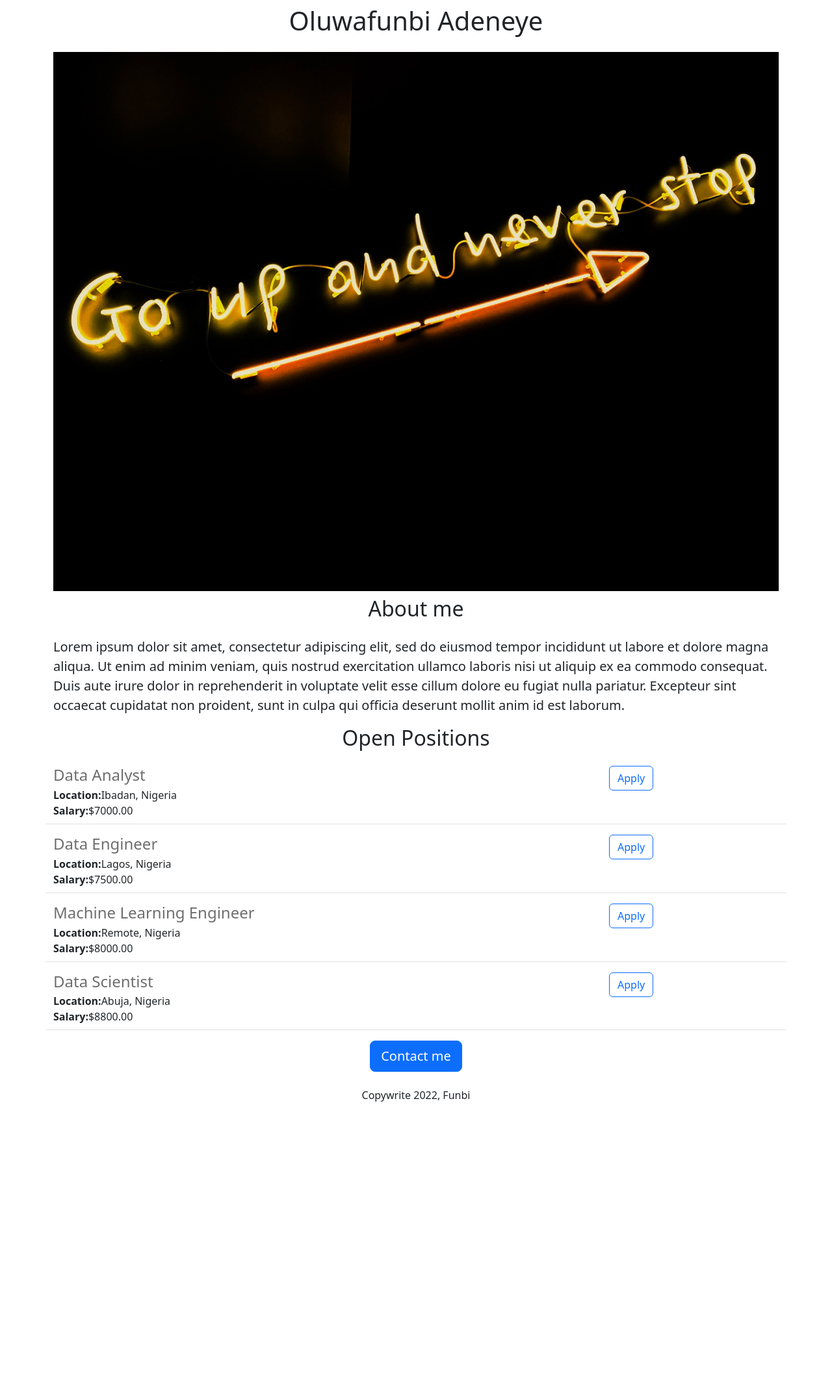
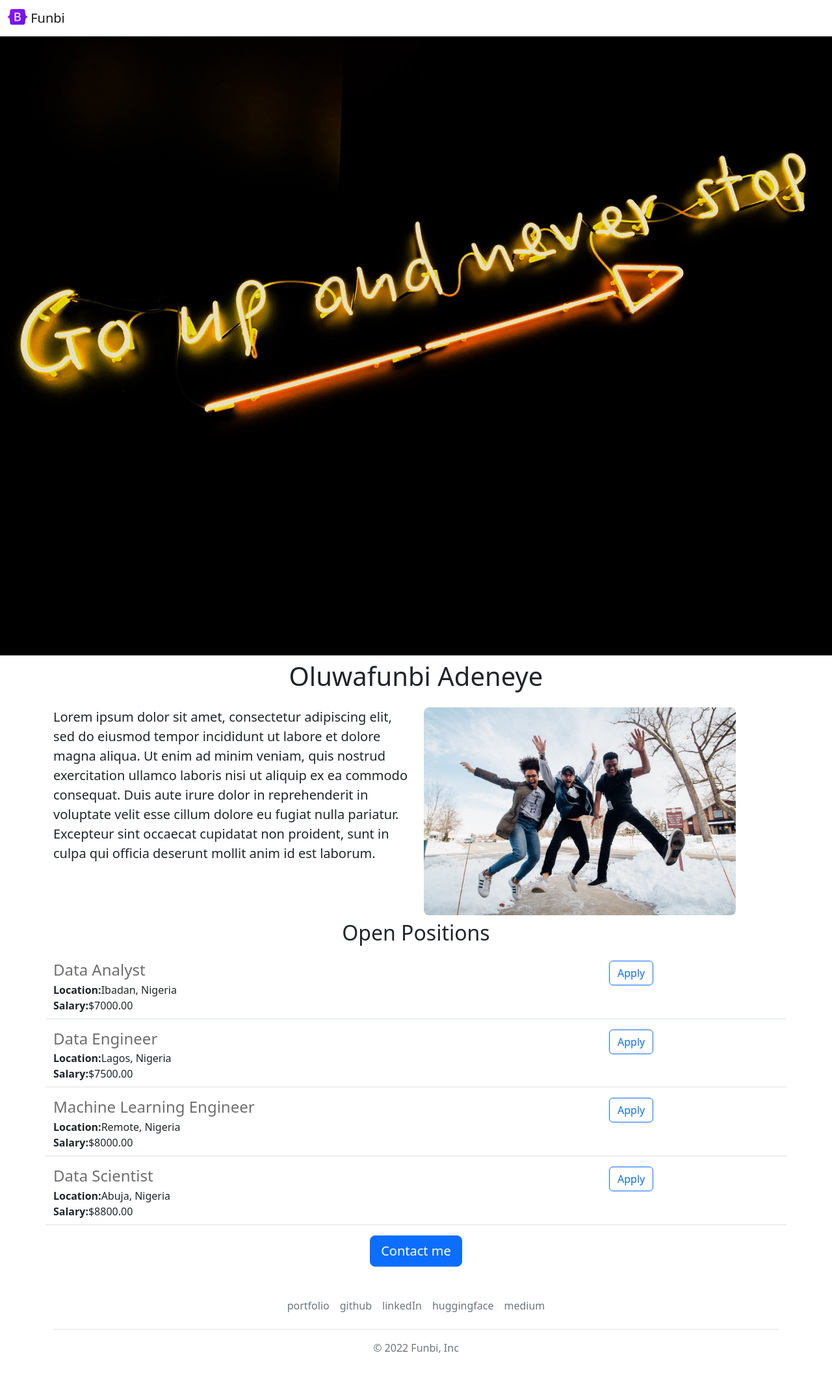
Before and after one commit to Phunbie/funbi-career-website, a Flask app: page / in a window 1280 px wide. Shown: the whole page at 65% size. Before the commit the page ends 1696 px from the top, so only its background shows below. Run offline with Flask 2, Linux system fonts and the light colour scheme.

Commit message:
add finishing touches

```diff
--- /dev/null
+++ b/templates/footer.html
@@ -0,0 +1,12 @@
+<div class="container">
+  <footer class="py-3 my-4">
+    <ul class="nav justify-content-center border-bottom pb-3 mb-3">
+      <li class="nav-item"><a href="https://oluwafunbi.netlify.app/" class="nav-link px-2 text-muted">portfolio</a></li>
+      <li class="nav-item"><a href="https://github.com/Phunbie" class="nav-link px-2 text-muted">github</a></li>
+      <li class="nav-item"><a href="https://www.linkedin.com/in/oluwafunbiadeneye?lipi=urn%3Ali%3Apage%3Ad_flagship3_profile_view_base_contact_details%3B7LKTLdUnQEOIiLv%2FOW6PSw%3D%3D" class="nav-link px-2 text-muted">linkedIn</a></li>
+      <li class="nav-item"><a href="https://huggingface.co/Funbi" class="nav-link px-2 text-muted">huggingface</a></li>
+     <li class="nav-item"><a href="https://medium.com/@lekefbi" class="nav-link px-2 text-muted">medium</a></li>
+    </ul>
+    <p class="text-center text-muted">&copy; 2022 Funbi, Inc</p>
+  </footer>
+</div>
--- a/templates/home.html
+++ b/templates/home.html
@@ -7,19 +7,29 @@
     <link href="https://cdn.jsdelivr.net/npm/bootstrap@5.2.1/dist/css/bootstrap.min.css" rel="stylesheet" integrity="sha384-iYQeCzEYFbKjA/T2uDLTpkwGzCiq6soy8tYaI1GyVh/UjpbCx/TYkiZhlZB6+fzT" crossorigin="anonymous">
   </head>
   <body>
+    {% include "nav.html" %}
+    <img src= "https://funbi-career-website.funbi.repl.co/static/rep_career.jpg" class="img-fluid">
     <div class="container">
       <h1 class="text-center mt-2 mb-4">{{first_name}} Adeneye</h1>
-      <img src= "https://funbi-career-website.funbi.repl.co/static/rep_career.jpg" class="img-fluid">
-      <h2 class="text-center mt-2 mb-4">About me</h2>
-      <p class="lead">Lorem ipsum dolor sit amet, consectetur adipiscing elit, sed do eiusmod tempor incididunt ut labore et dolore magna aliqua. Ut enim ad minim veniam, quis nostrud exercitation ullamco laboris nisi ut aliquip ex ea commodo consequat. Duis aute irure dolor in reprehenderit in voluptate velit esse cillum dolore eu fugiat nulla pariatur. Excepteur sint occaecat cupidatat non proident, sunt in culpa qui officia deserunt mollit anim id est laborum.</p>
+      <!--<h2 class="text-center mt-2 mb-4">About me</h2>-->
+      <div class="row">
+        <div class="col-md-6">
+        <p class="lead">Lorem ipsum dolor sit amet, consectetur adipiscing elit, sed do eiusmod tempor incididunt ut labore et dolore magna aliqua. Ut enim ad minim veniam, quis nostrud exercitation ullamco laboris nisi ut aliquip ex ea commodo consequat. Duis aute irure dolor in reprehenderit in voluptate velit esse cillum dolore eu fugiat nulla pariatur. Excepteur sint occaecat cupidatat non proident, sunt in culpa qui officia deserunt mollit anim id est laborum.</p>
+          </div>
+        <div class="d-none d-md-block col-md-6">
+        <img src="/static/people.jpg" style="height:320px;border-radius:8px">
+        </div>
+      </div>
       <h2 class="text-center mt-2 mb-4">Open Positions</h2>
       <div>
         {% for job in jobs %}
          {% include "jobitem.html" %}
         {% endfor %}
       </div>
-      <div class="text-center"><button class="btn btn-primary btn-lg">Contact me</button>
-      <p class="mt-4">Copywrite 2022, Funbi</p></div>
+      <div class="text-center">
+        <a class="btn btn-primary btn-lg" href="mailto:adeneyeoluwafunbi@gmail.com?subject=Question%20about%20Job%20Opening&body=My%20Name%3A%20%3Cyour%20name%20here%3E%0D%0A%0D%0AMy%20questions%3A%20%3Cyour%20question%20here%3E">Contact me</a>
     </div>
+    </div>
+    {% include "footer.html" %}
   </body>
 </html>
--- a/templates/jobitem.html
+++ b/templates/jobitem.html
@@ -12,7 +12,7 @@
       </div>
       {% endif %}
     </div>
-   <div class="col-3">
-   <button type="button" class="btn btn-outline-primary">Apply</button>
+   <div class="col-2 padding-right:16px">
+   <a href="mailto:adeneyeoluwafunbi@gmail.com?subject=Application%20for%20{{job['title']}}&body=My%20Name%3A%20%3Cyour%20name%20here%3E%0D%0A%0D%0AMy%20Resume%20link%3A%20%3Cresume%20link%3E%0D%0A%0D%0AMy%20LinkedIn%20link%3A%20%3CLinkedIn%20link%3E" type="button" class="btn btn-outline-primary float-right align-middle">Apply</a>
    </div>
   </div>
--- /dev/null
+++ b/templates/nav.html
@@ -0,0 +1,9 @@
+<nav class="navbar shadow-sm fixed-top bg-white">
+  <div class="container-fluid">
+    <a class="navbar-brand" href="#">
+      <img src="/static/logo.svg" alt="Logo" width="30" height="24" class="d-inline-block align-text-top">
+      Funbi
+    </a>
+  </div>
+</nav>
+<div style="height:56px"></div>
```
Also changed, not shown: static/logo.svg (added), static/people.jpg (added).
